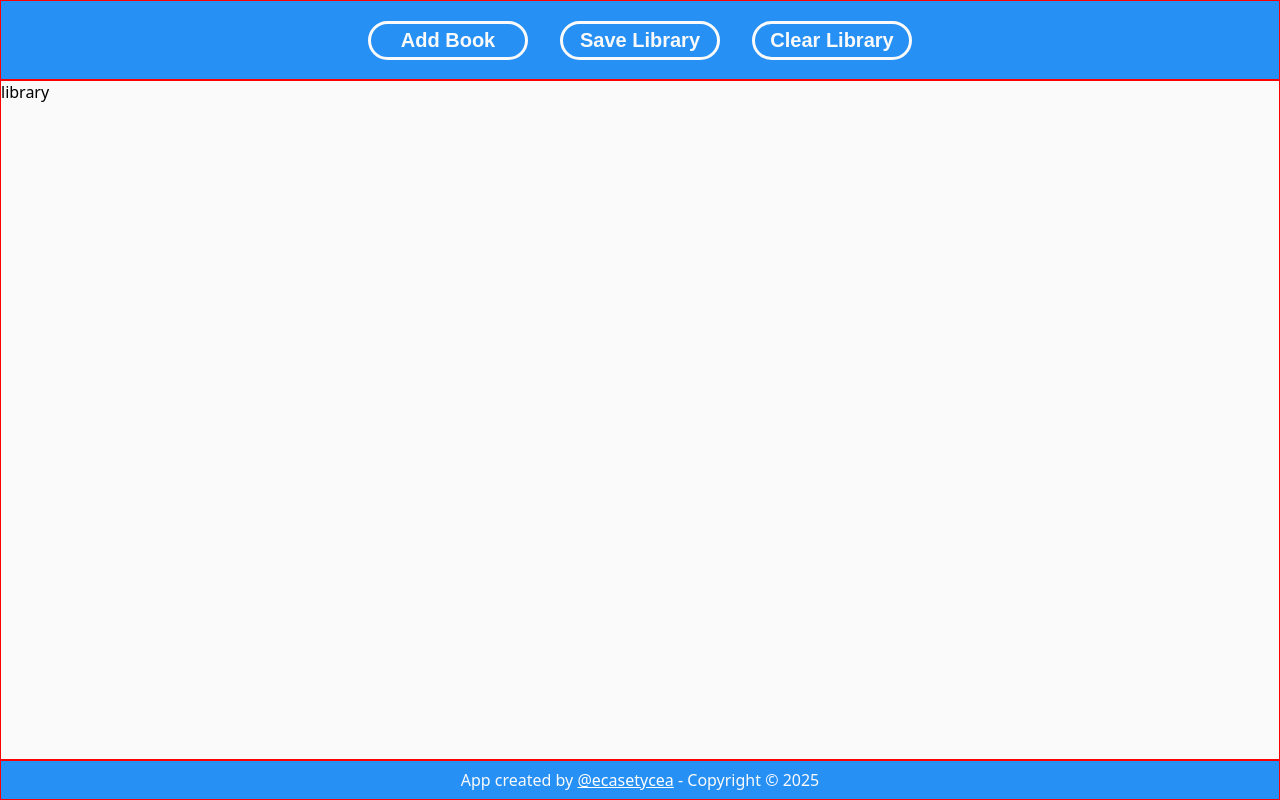
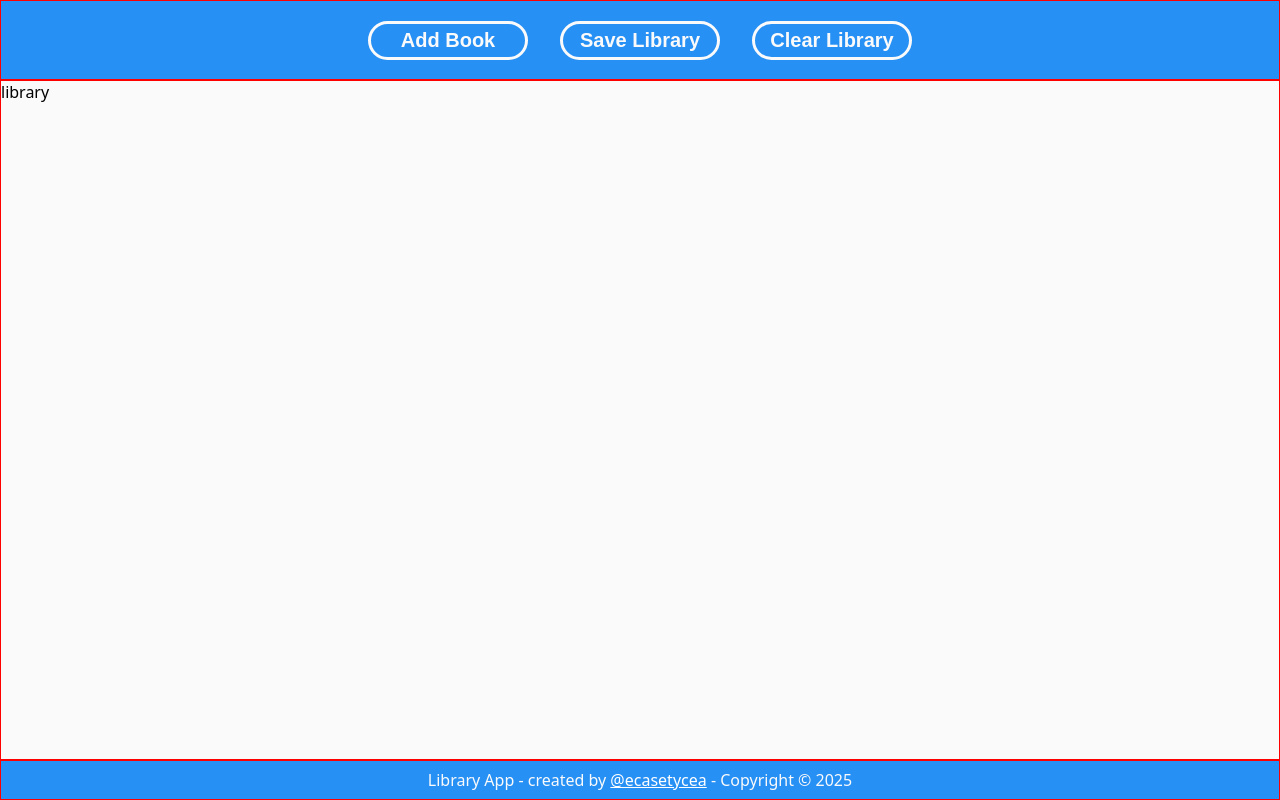
Before and after one commit to ecasetycea/library-app, a plain HTML site: page index.html in a window 1280 px wide. Drawn offline with Linux system fonts and the light colour scheme.

Commit message:
Add title to footer

```diff
--- a/index.html
+++ b/index.html
@@ -18,7 +18,7 @@
     </div>
     <div class="footer">
         <p>
-            App created by
+            Library App - created by
             <a href="https://www.github.com/ecasetycea" target="_blank">@ecasetycea</a>
             - Copyright &copy; <span id="year"></span>
         </p>
```
